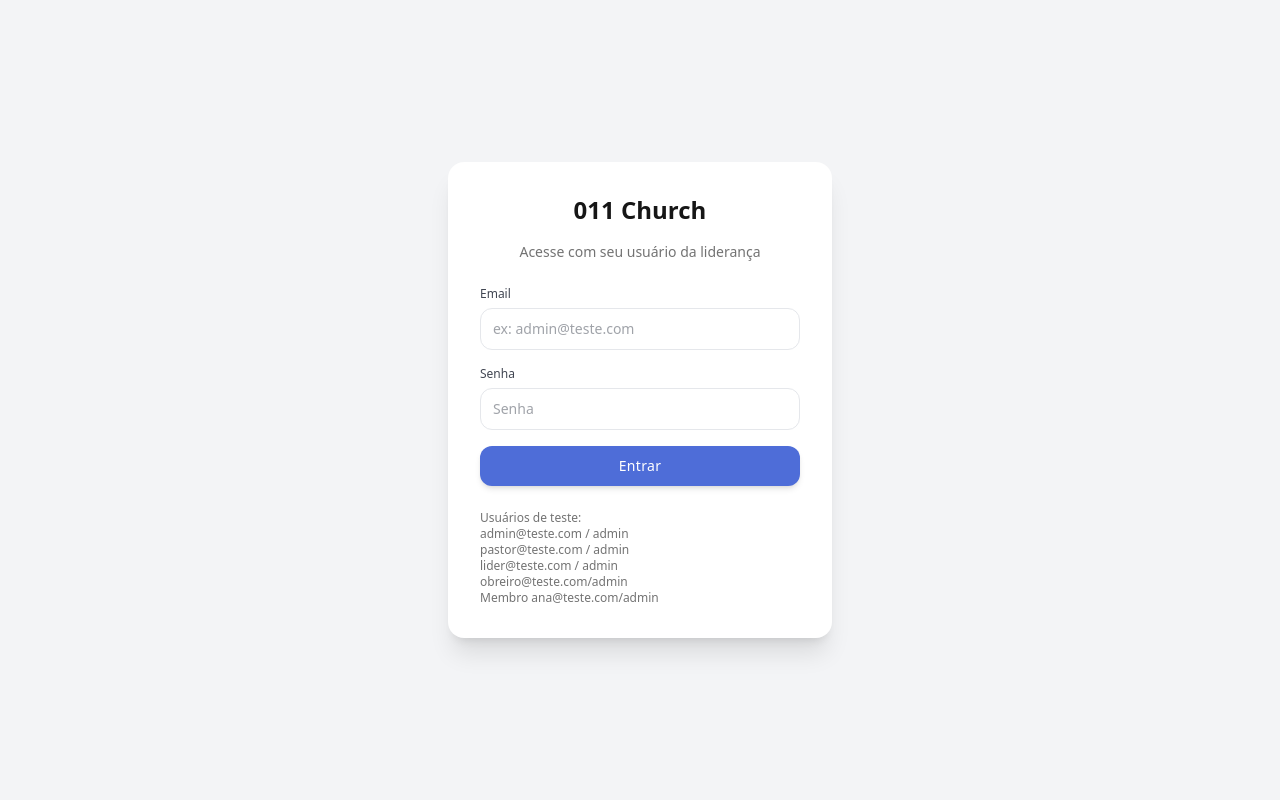
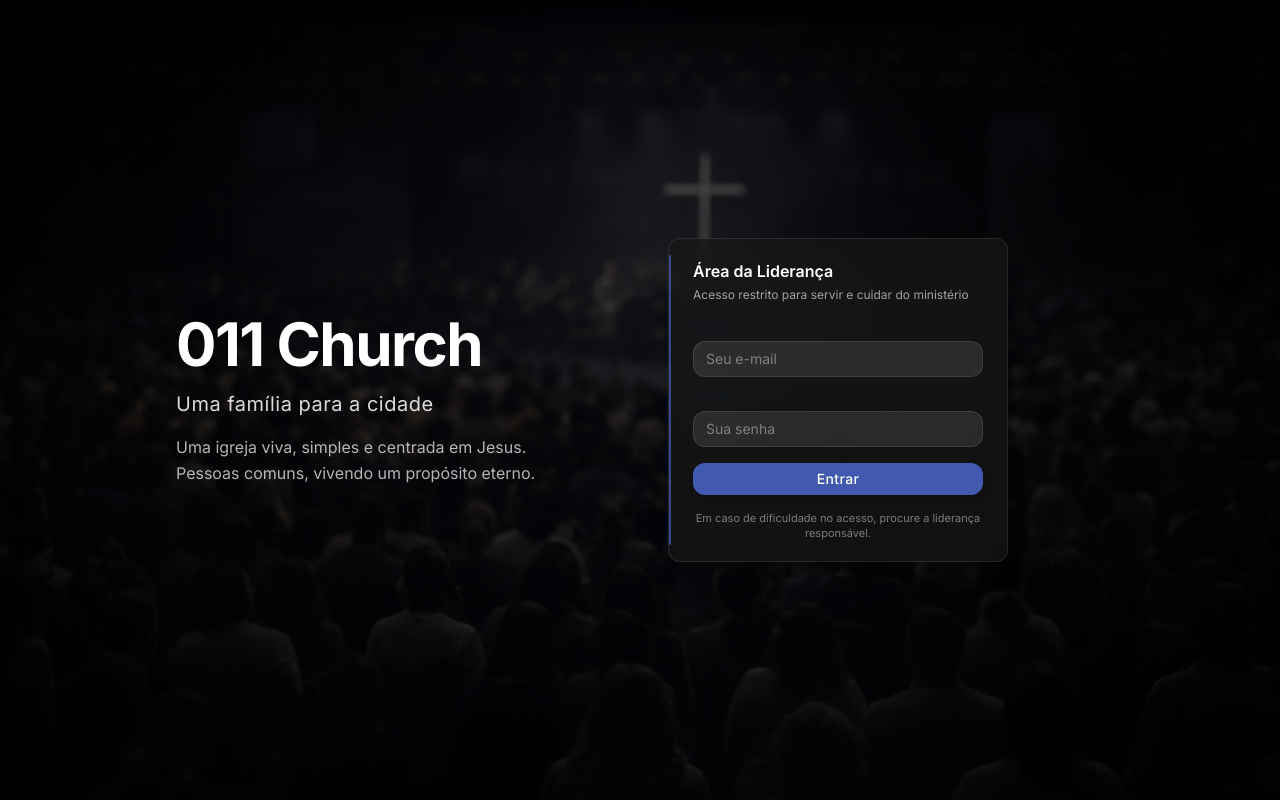
Before and after one commit to newlcs777/011church, a React (Vite) app: page /login in a window 1280 px wide. Built offline with nearby package versions, Linux system fonts and the light colour scheme.

Commit message:
arrumando o login

```diff
--- /dev/null
+++ b/src/modules/auth/components/AuthHeroLayout.jsx
@@ -0,0 +1,106 @@
+export default function AuthHeroLayout({ children }) {
+  return (
+    <div className="min-h-screen w-full relative overflow-hidden">
+      {/* FUNDO COM IMAGEM (AQUI ESTÁ A IMAGEM) */}
+      <div
+        className="
+          absolute
+          inset-0
+          bg-cover
+          bg-center
+          scale-105
+        "
+        style={{
+          backgroundImage: "url('/images/011-hero.png')", // 👈 IMAGEM
+        }}
+      />
+
+      {/* OVERLAY (SÓ CLAREADO, IMAGEM CONTINUA ATRÁS) */}
+      <div
+        className="
+          absolute
+          inset-0
+          bg-gradient-to-r
+          from-black/60
+          via-black/50
+          to-black/70
+        "
+      />
+
+      {/* CONTEÚDO */}
+      <div
+        className="
+          relative
+          min-h-screen
+          flex
+          flex-col
+          lg:grid
+          lg:grid-cols-2
+          items-center
+          justify-center
+          gap-14
+          px-6
+          lg:px-20
+        "
+      >
+        {/* BRANDING */}
+        <div
+          className="
+            text-center
+            lg:text-left
+            max-w-lg
+            lg:ml-24
+          "
+        >
+          <h1
+            className="
+              text-5xl
+              lg:text-6xl
+              font-extrabold
+              tracking-tight
+              text-white
+              mb-4
+            "
+          >
+            011 Church
+          </h1>
+
+          <p
+            className="
+              text-xl
+              text-white/85
+              tracking-wide
+              mb-4
+            "
+          >
+            Uma família para a cidade
+          </p>
+
+          <p
+            className="
+              text-base
+              text-white/70
+              leading-relaxed
+            "
+          >
+            Uma igreja viva, simples e centrada em Jesus.
+            <br />
+            Pessoas comuns, vivendo um propósito eterno.
+          </p>
+        </div>
+
+        {/* LOGIN */}
+        <div
+          className="
+            w-full
+            flex
+            justify-center
+            lg:justify-start
+          "
+        >
+          {children}
+        </div>
+      </div>
+    </div>
+  );
+}
--- /dev/null
+++ b/src/modules/auth/components/LoginForm.jsx
@@ -0,0 +1,141 @@
+import { useState } from "react";
+import { useNavigate } from "react-router-dom";
+import useAuth from "../hooks/useAuth";
+
+import Input from "../../../components/ui/Input";
+import Button from "../../../components/ui/Button";
+
+export default function LoginForm() {
+  const { login } = useAuth();
+  const navigate = useNavigate();
+
+  const [email, setEmail] = useState("");
+  const [senha, setSenha] = useState("");
+  const [erro, setErro] = useState(null);
+
+  function handleSubmit(e) {
+    e.preventDefault();
+
+    const ok = login(email, senha);
+
+    if (!ok) {
+      setErro(
+        "Não foi possível acessar. Verifique seus dados ou procure a liderança."
+      );
+      return;
+    }
+
+    navigate("/");
+  }
+
+  return (
+    <div
+      className="
+        relative
+        w-full
+        max-w-[340px]
+        bg-neutral-900/70
+        backdrop-blur-xl
+        border
+        border-white/10
+        rounded-xl
+        shadow-xl
+        px-6
+        py-5
+        text-white
+
+        before:absolute
+        before:left-0
+        before:top-4
+        before:bottom-4
+        before:w-[2px]
+        before:bg-primary/60
+        before:rounded-full
+      "
+    >
+      {/* TÍTULO */}
+      <h2 className="text-base font-semibold mb-1">
+        Área da Liderança
+      </h2>
+
+      <p className="text-xs text-white/60 mb-4">
+        Acesso restrito para servir e cuidar do ministério
+      </p>
+
+      {/* ERRO */}
+      {erro && (
+        <div className="alert alert-error py-1.5 mb-3 text-xs">
+          {erro}
+        </div>
+      )}
+
+      {/* FORM */}
+      <form
+        onSubmit={handleSubmit}
+        className="flex flex-col gap-3"
+      >
+        <Input
+          label="E-mail"
+          type="email"
+          placeholder="Seu e-mail"
+          className="
+            h-9
+            px-3
+            text-sm
+            bg-white/10
+            border-white/10
+            text-white
+            placeholder:text-white/40
+            focus:border-primary
+            focus:ring-0
+          "
+          value={email}
+          onChange={(e) => setEmail(e.target.value)}
+          required
+        />
+
+        <Input
+          label="Senha"
+          type="password"
+          placeholder="Sua senha"
+          className="
+            h-9
+            px-3
+            text-sm
+            bg-white/10
+            border-white/10
+            text-white
+            placeholder:text-white/40
+            focus:border-primary
+            focus:ring-0
+          "
+          value={senha}
+          onChange={(e) => setSenha(e.target.value)}
+          required
+        />
+
+        <Button
+          type="submit"
+          className="
+            w-full
+            h-8
+            text-sm
+            font-medium
+            bg-primary/80
+            hover:bg-primary
+            transition
+            mt-1
+          "
+        >
+          Entrar
+        </Button>
+      </form>
+
+      {/* AJUDA */}
+      <p className="mt-4 text-[11px] text-white/45 text-center leading-snug">
+        Em caso de dificuldade no acesso,
+        procure a liderança responsável.
+      </p>
+    </div>
+  );
+}
--- a/src/modules/auth/pages/Login.jsx
+++ b/src/modules/auth/pages/Login.jsx
@@ -1,76 +1,10 @@
-
-import { useState } from "react";
-import useAuth from "../hooks/useAuth";
-import { useNavigate } from "react-router-dom";
-import Input from "../../../components/ui/Input";
-import Button from "../../../components/ui/Button";
+import AuthHeroLayout from "../components/AuthHeroLayout";
+import LoginForm from "../components/LoginForm";
 
 export default function Login() {
-  const { login } = useAuth();
-  const navigate = useNavigate();
-  const [email, setEmail] = useState("");
-  const [senha, setSenha] = useState("");
-  const [erro, setErro] = useState(null);
-
-  const handleSubmit = (e) => {
-    e.preventDefault();
-    const ok = login(email, senha);
-    if (!ok) {
-      setErro("Credenciais inválidas. Verifique email e senha.");
-      return;
-    }
-    navigate("/");
-  };
-
   return (
-    <div className="min-h-screen flex items-center justify-center bg-base-200 px-6">
-      <div className="card w-full max-w-sm bg-base-100 shadow-xl">
-        <div className="card-body">
-          <h2 className="text-center text-2xl font-bold mb-2">011 Church</h2>
-          <p className="text-center text-sm opacity-60 mb-4">
-            Acesse com seu usuário da liderança
-          </p>
-
-          {erro && (
-            <div className="alert alert-error py-2 mb-2">
-              <span>{erro}</span>
-            </div>
-          )}
-
-          <form onSubmit={handleSubmit} className="flex flex-col gap-4">
-            <Input
-              label="Email"
-              type="email"
-              placeholder="ex: admin@teste.com"
-              value={email}
-              onChange={(e) => setEmail(e.target.value)}
-              required
-            />
-
-            <Input
-              label="Senha"
-              type="password"
-              placeholder="Senha"
-              value={senha}
-              onChange={(e) => setSenha(e.target.value)}
-              required
-            />
-
-            <Button type="submit" className="w-full">
-              Entrar
-            </Button>
-          </form>
-
-          <div className="mt-4 text-xs opacity-60">
-            <p>Usuários de teste:</p>
-            <p>admin@teste.com / admin</p>
-            <p>pastor@teste.com / admin</p>
-            <p>lider@teste.com / admin</p>
-            <p>obreiro@teste.com/admin</p>
-            <p>Membro  ana@teste.com/admin</p>
-          </div>
-        </div>
-      </div>
-    </div>
+    <AuthHeroLayout>
+      <LoginForm />
+    </AuthHeroLayout>
   );
 }
--- a/tailwind.config.js
+++ b/tailwind.config.js
@@ -1,10 +1,12 @@
 /** @type {import('tailwindcss').Config} */
 export default {
   content: ["./index.html", "./src/**/*.{js,jsx}"],
+
   theme: {
     extend: {
       fontFamily: {
-        inter: ["Inter", "sans-serif"],
+        sans: ["Inter", "system-ui", "sans-serif"],
+        inter: ["Inter", "system-ui", "sans-serif"],
       },
       container: {
         center: true,
@@ -24,24 +26,66 @@ export default {
   daisyui: {
     themes: [
       {
+        /* 🌤️ LIGHT – LIMPO */
         churchlight: {
-          "primary": "#4E6DD8",      // azul suave cristão
+          primary: "#4E6DD8",
           "primary-content": "#FFFFFF",
 
-          "secondary": "#0A0F2C",    // azul profundo (identidade)
-          "accent": "#FBBF24",       // dourado quente (igreja)
+          secondary: "#0A0F2C",
+          "secondary-content": "#FFFFFF",
 
-          "neutral": "#111827",      // cinza carvão
-          "neutral-content": "#F3F4F6",
+          accent: "#FBBF24",
+          "accent-content": "#111827",
 
-          "base-100": "#FFFFFF",     // fundo principal claro
-          "base-200": "#F3F4F6",     // leve cinza para seções
+          neutral: "#111827",
+          "neutral-content": "#F9FAFB",
+
+          "base-content": "#111827",
+
+          "base-100": "#FFFFFF",
+          "base-200": "#F3F4F6",
           "base-300": "#E5E7EB",
 
-          "info": "#38BDF8",
-          "success": "#22C55E",
-          "warning": "#FACC15",
-          "error": "#EF4444",
+          info: "#64748B",
+          "info-content": "#FFFFFF",
+
+          success: "#22C55E",
+          warning: "#FACC15",
+          error: "#EF4444",
+        },
+      },
+
+      {
+        /* 🌑 DARK – FINAL, LEGÍVEL E ELEGANTE */
+        churchdark: {
+          /* ações */
+          primary: "#6B85FF",
+          "primary-content": "#020617",
+
+          accent: "#FBBF24",
+          "accent-content": "#020617",
+
+          /* texto */
+          secondary: "#020617",
+          "secondary-content": "#E6EAF0",
+
+          neutral: "#020617",
+          "neutral-content": "#E6EAF0",
+
+          "base-content": "#E6EAF0",   // 🔑 texto global off-white
+
+          /* fundos */
+          "base-100": "#020617",       // fundo geral
+          "base-200": "#0B1220",       // cards
+          "base-300": "#1E293B",       // bordas
+
+          /* links / info */
+          info: "#A5B4FC",
+          "info-content": "#020617",
+
+          success: "#22C55E",
+          warning: "#FACC15",
+          error: "#EF4444",
         },
       },
     ],
```
Also changed, not shown: src/layout/AppLayout.jsx (+14 -16 lines), public/images/011-hero.png (added), src/modules/auth/services/authService.js (added).
